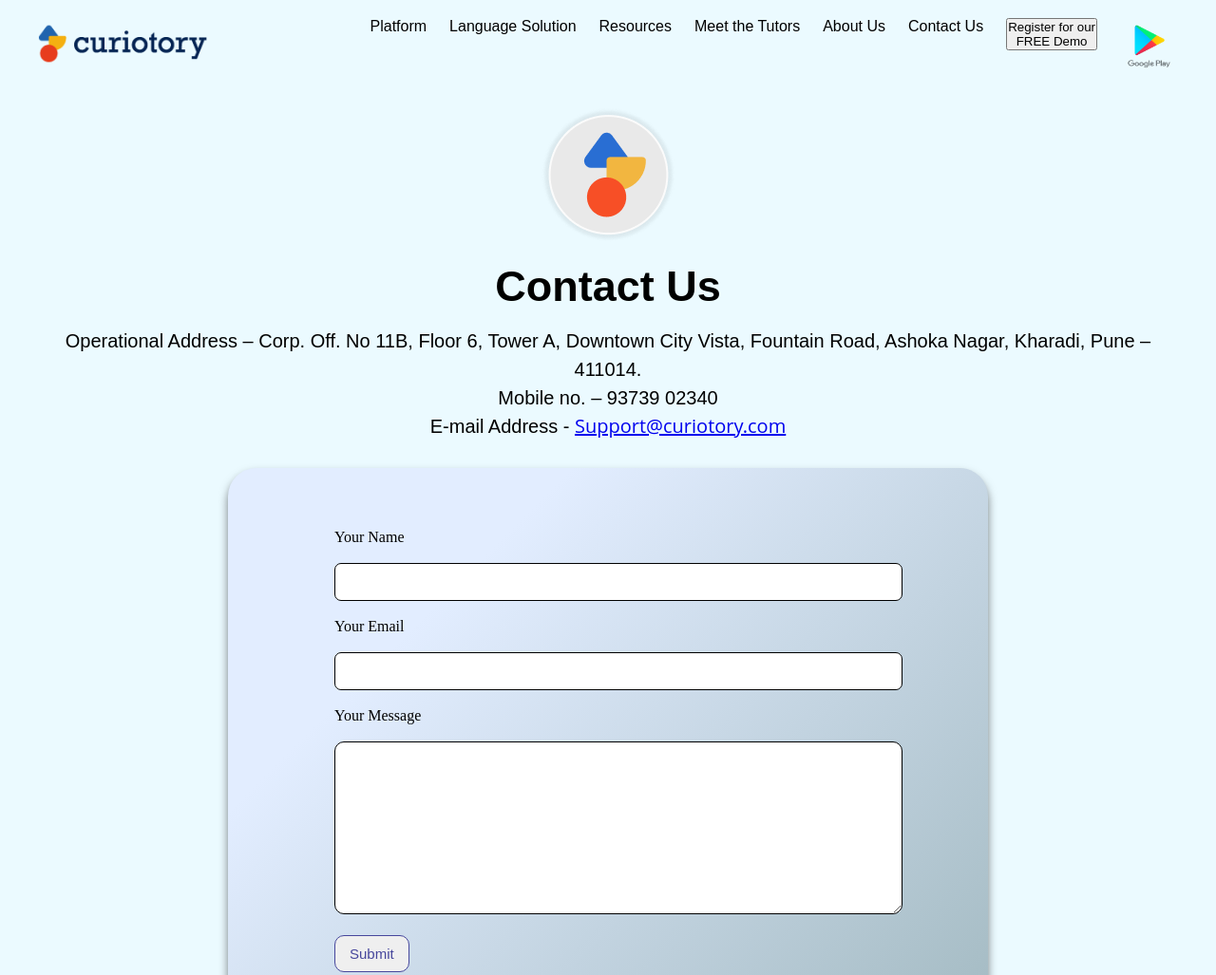
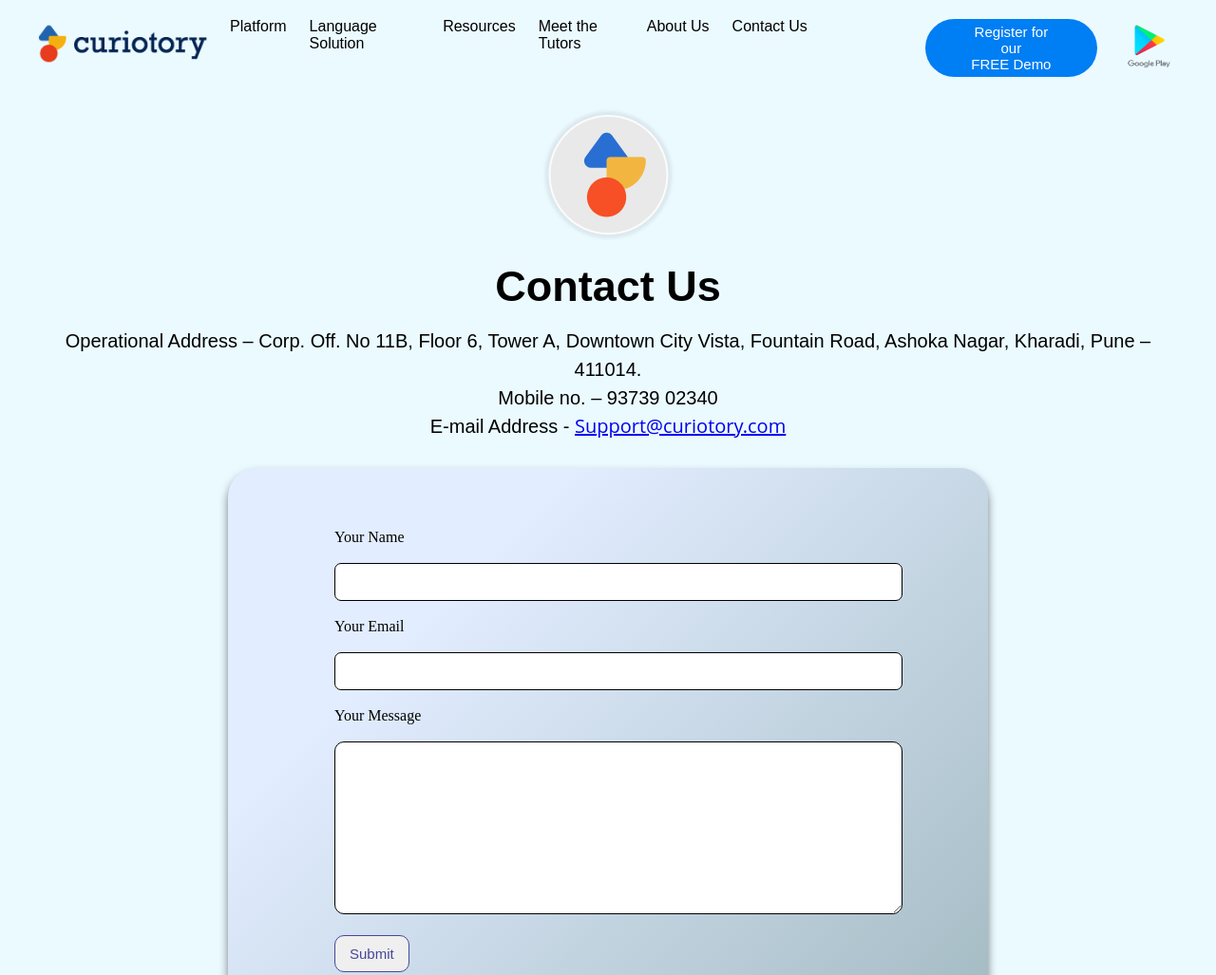
Before and after one commit to ShrawanVD/curiotory_web, a plain HTML site: page public/html/contactus.html in a window 1280 px wide. Shown: the top 1027 px of the page at 95% size. Drawn offline with Linux system fonts and the light colour scheme.

Commit message:
modified navbar in all pages

```diff
--- a/public/css/aboutUs.css
+++ b/public/css/aboutUs.css
@@ -6,7 +6,33 @@
 
 
 /* try nav code  */
+.button {
+  align-content: center;
+  align-items: center;
+}
 
+.button button {
+  background-color: #007EF3;
+  border: none;
+  color: white;
+  border-radius: 40px 40px 40px 40px;
+  padding: 5px 40px;
+  font-family: "Nunito Sans", Sans-serif;
+  font-size: 15px;
+  font-weight: 300;
+  margin-left: 100px;
+  cursor: pointer;
+}
+
+.button button:hover {
+  color: #007EF3;
+  background-color: white;
+  border: 1px solid #007EF3;
+}
+
+.button img {
+  cursor: pointer;
+}
 #navbar {
   display: grid;
   min-height: 100px;
@@ -124,7 +150,7 @@ a {
   #links{
       margin-left: 20px;
       grid-gap: 18px;
-      align-items: baseline;
+      align-items: center;
   }
 }
 @media (max-width: 854px){
--- a/public/css/becomeTutor.css
+++ b/public/css/becomeTutor.css
@@ -4,6 +4,33 @@
 }
 
 /* try nav code  */
+.button {
+  align-content: center;
+  align-items: center;
+}
+
+.button button {
+  background-color: #007EF3;
+  border: none;
+  color: white;
+  border-radius: 40px 40px 40px 40px;
+  padding: 5px 40px;
+  font-family: "Nunito Sans", Sans-serif;
+  font-size: 15px;
+  font-weight: 300;
+  margin-left: 100px;
+  cursor: pointer;
+}
+
+.button button:hover {
+  color: #007EF3;
+  background-color: white;
+  border: 1px solid #007EF3;
+}
+
+.button img {
+  cursor: pointer;
+}
 
 #navbar {
   display: grid;
@@ -118,7 +145,7 @@ a {
   #links{
       margin-left: 20px;
       grid-gap: 18px;
-      align-items: baseline;
+      align-items: center;
   }
 }
 @media (max-width: 854px){
--- a/public/css/contactus.css
+++ b/public/css/contactus.css
@@ -4,7 +4,33 @@
 }
 
 /* try nav code  */
+.button {
+  align-content: center;
+  align-items: center;
+}
 
+.button button {
+  background-color: #007EF3;
+  border: none;
+  color: white;
+  border-radius: 40px 40px 40px 40px;
+  padding: 5px 40px;
+  font-family: "Nunito Sans", Sans-serif;
+  font-size: 15px;
+  font-weight: 300;
+  margin-left: 100px;
+  cursor: pointer;
+}
+
+.button button:hover {
+  color: #007EF3;
+  background-color: white;
+  border: 1px solid #007EF3;
+}
+
+.button img {
+  cursor: pointer;
+}
 #navbar {
   display: grid;
   min-height: 100px;
@@ -12,9 +38,6 @@
   background-color: #EBFAFF;
   grid-gap: 1.5em;
   padding: 0 40px;
-  -webkit-box-shadow: -1px 4px 5px 0px rgba(209, 205, 209, 1);
-  -moz-box-shadow: -1px 4px 5px 0px rgba(209, 205, 209, 1);
-  box-shadow: -1px 4px 5px 0px rgba(209, 205, 209, 1);
 }
 
 #logo {
@@ -122,7 +145,7 @@ a {
   #links{
       margin-left: 20px;
       grid-gap: 18px;
-      align-items: baseline;
+      align-items: center;
   }
 }
 @media (max-width: 854px){
--- a/public/css/meetTheTutor.css
+++ b/public/css/meetTheTutor.css
@@ -5,6 +5,33 @@
 }
 
 /* try nav code  */
+.button {
+  align-content: center;
+  align-items: center;
+}
+
+.button button {
+  background-color: #007EF3;
+  border: none;
+  color: white;
+  border-radius: 40px 40px 40px 40px;
+  padding: 5px 40px;
+  font-family: "Nunito Sans", Sans-serif;
+  font-size: 15px;
+  font-weight: 300;
+  margin-left: 100px;
+  cursor: pointer;
+}
+
+.button button:hover {
+  color: #007EF3;
+  background-color: white;
+  border: 1px solid #007EF3;
+}
+
+.button img {
+  cursor: pointer;
+}
 
 #navbar {
   display: grid;
@@ -110,7 +137,7 @@ a {
   #links{
       margin-left: 20px;
       grid-gap: 18px;
-      align-items: baseline;
+      align-items: center;
   }
 }
 @media (min-width: 320px) and (max-width: 767px) {
--- a/public/css/registrationForm.css
+++ b/public/css/registrationForm.css
@@ -4,6 +4,36 @@
 }
 
 /* try nav code  */
+
+.button {
+  align-content: center;
+  align-items: center;
+}
+
+.button button {
+  background-color: #007EF3;
+  border: none;
+  color: white;
+  border-radius: 40px 40px 40px 40px;
+  padding: 5px 40px;
+  font-family: "Nunito Sans", Sans-serif;
+  font-size: 15px;
+  font-weight: 300;
+  margin-left: 100px;
+  cursor: pointer;
+}
+
+.button button:hover {
+  color: #007EF3;
+  background-color: white;
+  border: 1px solid #007EF3;
+}
+
+.button img {
+  cursor: pointer;
+}
+
+
 
 #navbar {
   display: grid;
@@ -12,9 +42,7 @@
   background-color: #EBFAFF;
   grid-gap: 1.5em;
   padding: 0 40px;
-  -webkit-box-shadow: -1px 4px 5px 0px rgba(209, 205, 209, 1);
-  -moz-box-shadow: -1px 4px 5px 0px rgba(209, 205, 209, 1);
-  box-shadow: -1px 4px 5px 0px rgba(209, 205, 209, 1);
+
 }
 
 #logo {
@@ -122,7 +150,7 @@ a {
   #links{
       margin-left: 20px;
       grid-gap: 18px;
-      align-items: baseline;
+      align-items: center;
   }
 }
 @media (max-width: 854px){
--- a/public/css/style.css
+++ b/public/css/style.css
@@ -390,7 +390,7 @@
     #links{
         margin-left: 20px;
         grid-gap: 18px;
-        align-items: baseline;
+        align-items: center;
     }
   }
   @media (max-width: 854px){
```
